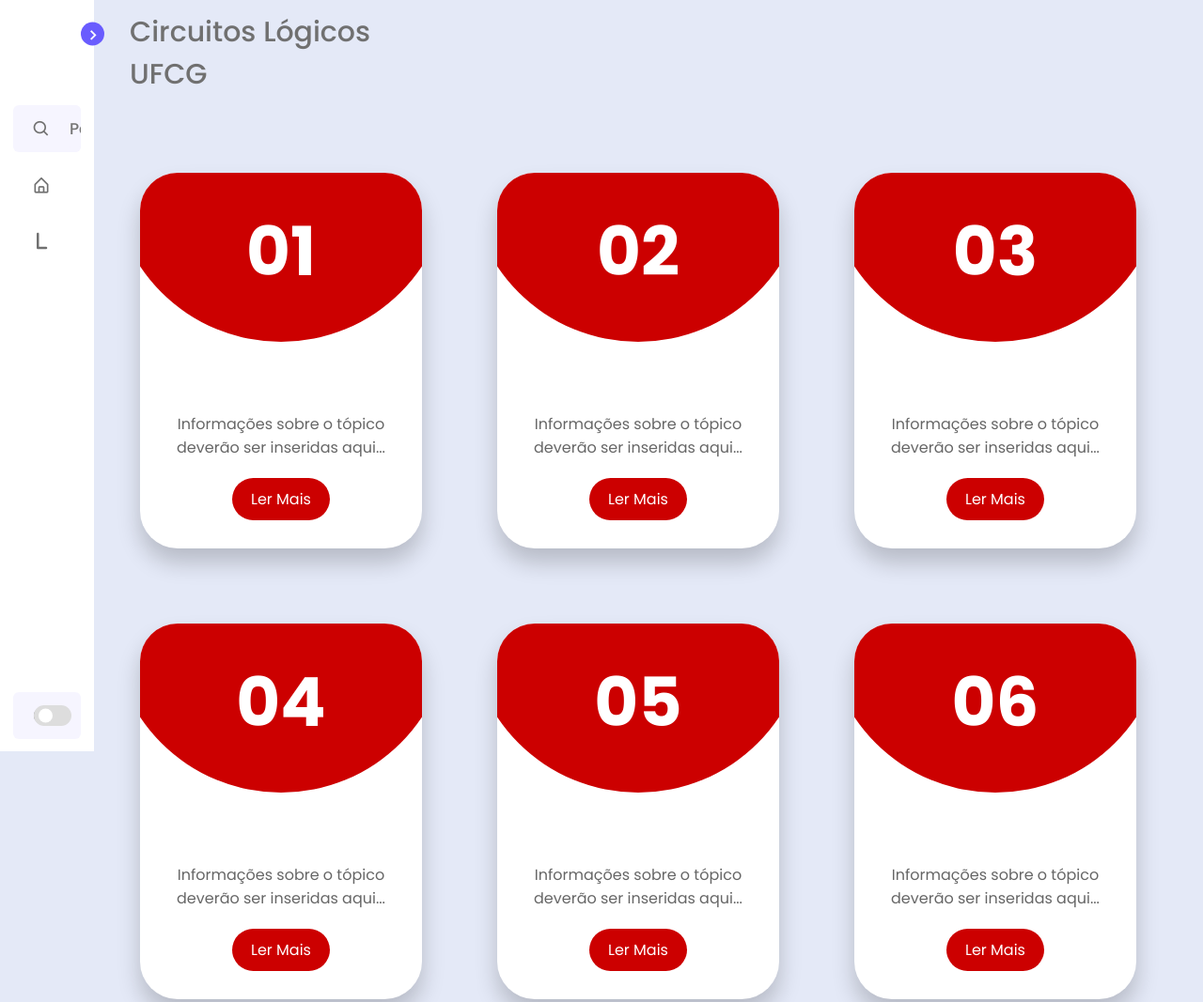
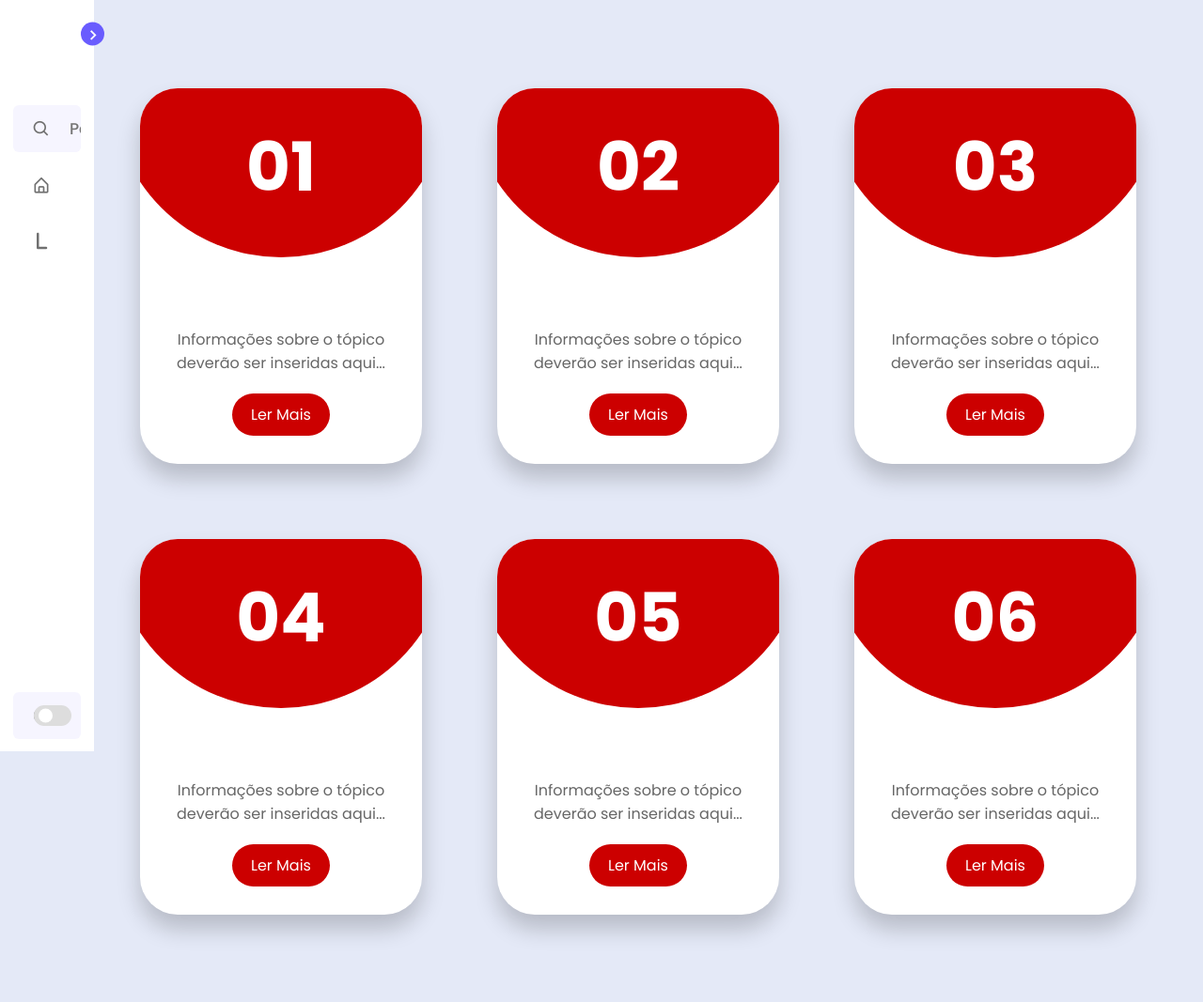
Before and after one commit to circuitoslogicosufcg/circuitoslogicosufcg.github.io, a plain HTML site: page index.html in a window 1280 px wide. Shown: the top 1067 px of the page at 94% size. After the commit the page ends 1044 px from the top, so only its background shows below. Drawn offline with nearby package versions, Linux system fonts and the light colour scheme.

Commit message:
Update index.html

```diff
--- a/index.html
+++ b/index.html
@@ -115,7 +115,7 @@
     </nav>
 
     <section class="home">
-      <div class="text">Circuitos Lógicos<br><p>UFCG</p></div>
+      <div class="text"></div>
 
       <div class="container">
         <div class="card">
```
